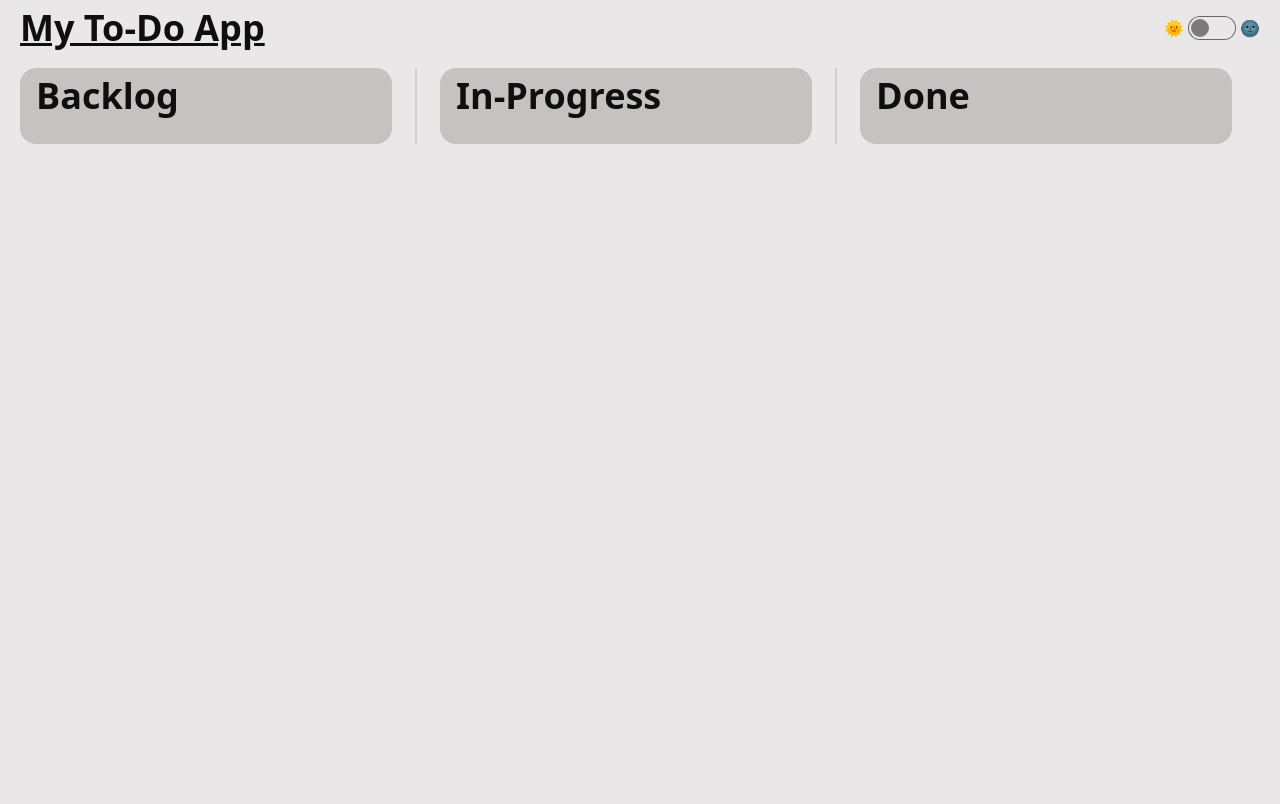
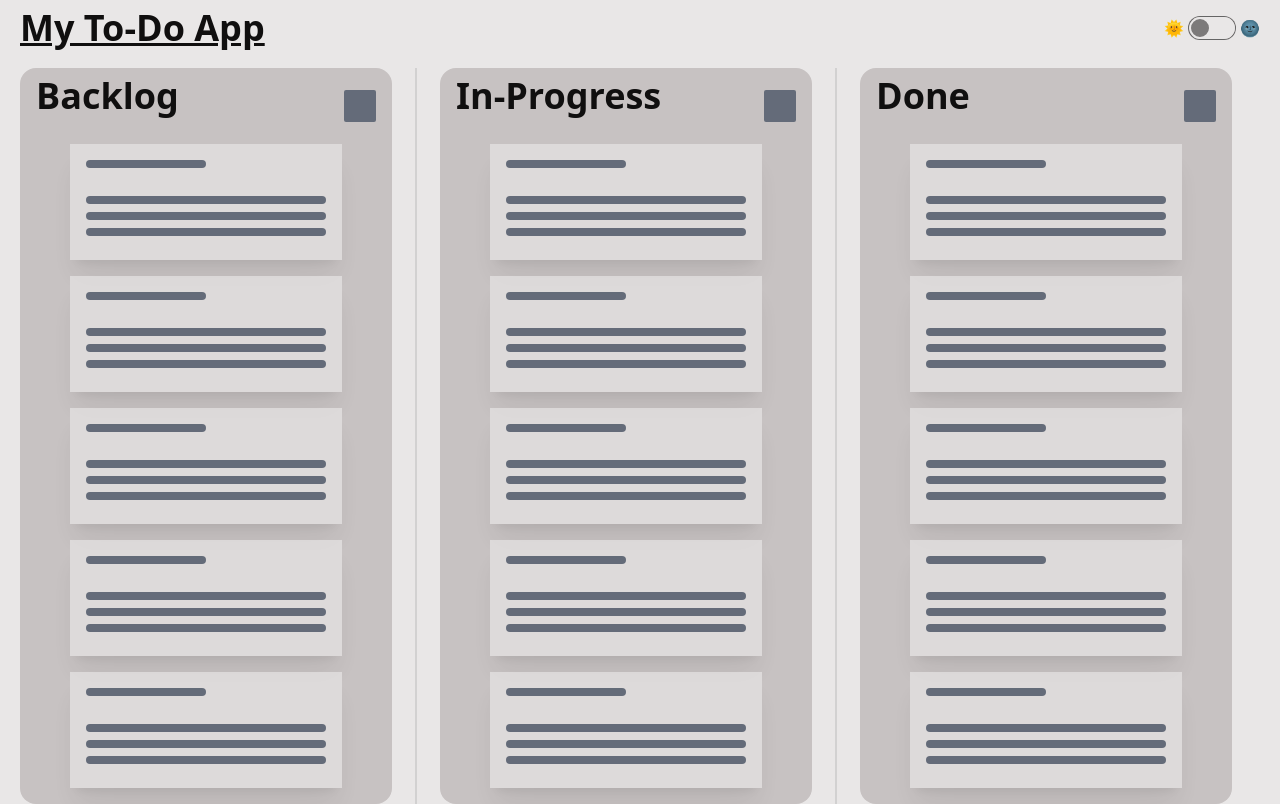
Before and after one commit to Jason-CKY/fastapi-htmx-example, a Python web app: template src/app/templates/index.html in a window 1280 px wide. Before the commit the page ends 144 px from the top, so only its background shows below. Run offline with Jinja, Linux system fonts and the light colour scheme; the template is opened without the code that fills it, so the values that code supplies are empty; style sheets or scripts are compiled from the project's sources; some libraries are stand-ins or nearby versions.

Commit message:
Added lazy loading

```diff
--- a/src/app/templates/index.html
+++ b/src/app/templates/index.html
@@ -31,51 +31,35 @@
       </div>
     </div>
 
-    <div class="mt-5 flex w-full">
+    <div
+      hx-get="/htmx"
+      hx-trigger="load"
+      hx-swap="outerHTML"
+    >
+      <div
+        class="mt-5 flex w-full"
+      >
         <div class="card rounded-box grid w-[30%] bg-base-300 p-2">
           <div class="mx-2 flex flex-col">
             <div class="flex items-center justify-between">
               <article class="prose mb-5">
                 <h1>Backlog</h1>
               </article>
-            <iconify-icon
-              class="cursor-pointer hover:brightness-90 active:scale-[95%] active:brightness-90"
-              icon="icon-park-outline:add"
-              width="30"
-              height="30"
-              hx-post="/htmx/task/empty/backlog"
-              hx-target="#backlog-list"
-              hx-swap="afterbegin"
-            ></iconify-icon>
+              <div class="rounded-sm bg-slate-700 h-8 w-8 animate-pulse"></div>
             </div>
             <div id="backlog-list" class="flex flex-col items-center">
-            {% for task in backlog %}
+              {% for i in range(5) %}
               <div
-              id="card-{{ task.id }}"
-              class="group card-compact relative my-2 w-[80%] place-self-center bg-base-100 shadow-xl"
+                class="group card-compact relative my-2 w-[80%] place-self-center bg-base-100 shadow-xl animate-pulse"
               >
                 <div class="card-body">
                   <article class="prose">
-                  <h2 class="card-title justify-between">
-                    <div>
-                      <iconify-icon
-                       class="cursor-pointer hover:brightness-90 active:scale-[95%] active:brightness-90"
-                       icon="iconamoon:edit-duotone"
-                       hx-post="/htmx/task/{{ task.id }}"
-                       hx-target="#card-{{ task.id }}"
-                       hx-swap="outerHTML"
-                      ></iconify-icon>
-                      {{ task.title }}
+                    <div class="h-2 bg-slate-700 rounded w-1/2"></div>
+                    <div class="pt-5">
+                      <div class="h-2 bg-slate-700 rounded w-full my-2"></div>
+                      <div class="h-2 bg-slate-700 rounded w-full my-2"></div>
+                      <div class="h-2 bg-slate-700 rounded w-full my-2"></div>
                     </div>
-                    <iconify-icon
-                    class="place-self-start hidden cursor-pointer hover:brightness-90 active:scale-[95%] active:brightness-90 group-hover:block"
-                    icon="material-symbols:delete-outline"
-                    hx-delete="/htmx/task/{{ task.id }}"
-                    hx-target="#card-{{ task.id }}"
-                    hx-swap="outerHTML"
-                    ></iconify-icon>
-                  </h2>
-                  <p>{{ task.description }}</p>
                   </article>
                 </div>
               </div>
@@ -92,44 +76,21 @@
               <article class="prose mb-5">
                 <h1>In-Progress</h1>
               </article>
-            <iconify-icon
-              class="cursor-pointer hover:brightness-90 active:scale-[95%] active:brightness-90"
-              icon="icon-park-outline:add"
-              width="30"
-              height="30"
-              hx-post="/htmx/task/empty/progress"
-              hx-target="#progress-list"
-              hx-swap="afterbegin"
-            ></iconify-icon>
+              <div class="rounded-sm bg-slate-700 h-8 w-8 animate-pulse"></div>
             </div>
             <div id="progress-list" class="flex flex-col items-center ">
-            {% for task in inProgress %}
+              {% for i in range(5) %}
               <div
-              id="card-{{ task.id }}"
-              class="group card-compact relative my-2 w-[80%] place-self-center bg-base-100 shadow-xl"
+                class="group card-compact relative my-2 w-[80%] place-self-center bg-base-100 shadow-xl animate-pulse"
               >
                 <div class="card-body">
                   <article class="prose">
-                  <h2 class="card-title justify-between">
-                    <div>
-                      <iconify-icon
-                       class="cursor-pointer hover:brightness-90 active:scale-[95%] active:brightness-90"
-                       icon="iconamoon:edit-duotone"
-                       hx-post="/htmx/task/{{ task.id }}"
-                       hx-target="#card-{{ task.id }}"
-                       hx-swap="outerHTML"
-                      ></iconify-icon>
-                      {{ task.title }}
+                    <div class="h-2 bg-slate-700 rounded w-1/2"></div>
+                    <div class="pt-5">
+                      <div class="h-2 bg-slate-700 rounded w-full my-2"></div>
+                      <div class="h-2 bg-slate-700 rounded w-full my-2"></div>
+                      <div class="h-2 bg-slate-700 rounded w-full my-2"></div>
                     </div>
-                    <iconify-icon
-                    class="place-self-start hidden cursor-pointer hover:brightness-90 active:scale-[95%] active:brightness-90 group-hover:block"
-                    icon="material-symbols:delete-outline"
-                    hx-delete="/htmx/task/{{ task.id }}"
-                    hx-target="#card-{{ task.id }}"
-                    hx-swap="outerHTML"
-                    ></iconify-icon>
-                  </h2>
-                  <p>{{ task.description }}</p>
                   </article>
                 </div>
               </div>
@@ -146,45 +107,22 @@
               <article class="prose mb-5">
                 <h1>Done</h1>
               </article>
-            <iconify-icon
-              class="cursor-pointer hover:brightness-90 active:scale-[95%] active:brightness-90"
-              icon="icon-park-outline:add"
-              width="30"
-              height="30"
-              hx-post="/htmx/task/empty/done"
-              hx-target="#done-list"
-              hx-swap="afterbegin"
-            ></iconify-icon>
+              <div class="rounded-sm bg-slate-700 h-8 w-8 animate-pulse"></div>
               </svg>
             </div>
             <div id="done-list" class="flex flex-col items-center ">
-            {% for task in done %}
+              {% for i in range(5) %}
               <div
-              id="card-{{ task.id }}"
-              class="group card-compact relative my-2 w-[80%] place-self-center bg-base-100 shadow-xl"
+                class="group card-compact relative my-2 w-[80%] place-self-center bg-base-100 shadow-xl animate-pulse"
               >
                 <div class="card-body">
                   <article class="prose">
-                  <h2 class="card-title justify-between line-through">
-                    <div>
-                      <iconify-icon
-                      class="cursor-pointer hover:brightness-90 active:scale-[95%] active:brightness-90"
-                      icon="iconamoon:edit-duotone"
-                      hx-post="/htmx/task/{{ task.id }}"
-                      hx-target="#card-{{ task.id }}"
-                      hx-swap="outerHTML"
-                     ></iconify-icon>
-                      {{ task.title }}
+                    <div class="h-2 bg-slate-700 rounded w-1/2"></div>
+                    <div class="pt-5">
+                      <div class="h-2 bg-slate-700 rounded w-full my-2"></div>
+                      <div class="h-2 bg-slate-700 rounded w-full my-2"></div>
+                      <div class="h-2 bg-slate-700 rounded w-full my-2"></div>
                     </div>
-                    <iconify-icon
-                    class="place-self-start hidden cursor-pointer hover:brightness-90 active:scale-[95%] active:brightness-90 group-hover:block"
-                    icon="material-symbols:delete-outline"
-                    hx-delete="/htmx/task/{{ task.id }}"
-                    hx-target="#card-{{ task.id }}"
-                    hx-swap="outerHTML"
-                    ></iconify-icon>
-                  </h2>
-                  <p class="line-through">{{ task.description }}</p>
                   </article>
                 </div>
               </div>
@@ -193,5 +131,6 @@
           </div>
         </div>
       </div>
+    </div>
   </body>
 </html>
```
Also changed, not shown: src/app/main.py (+12 -3 lines), src/app/routers/page_router.py (+7 -7 lines), src/app/templates/components/tasks_view.html (added, +162 -0 lines). Lines whose indentation alone changed are shown as unchanged.
